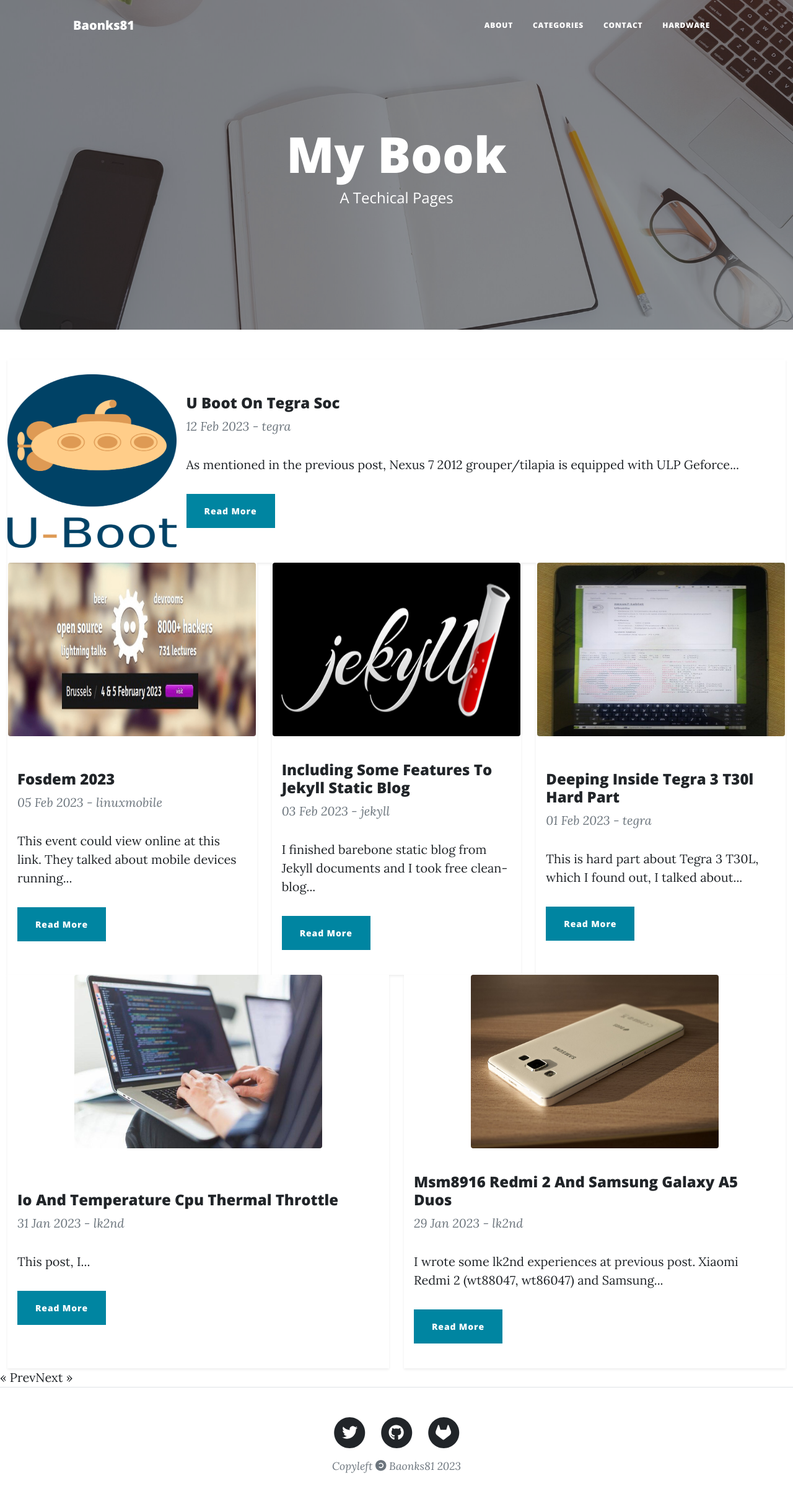
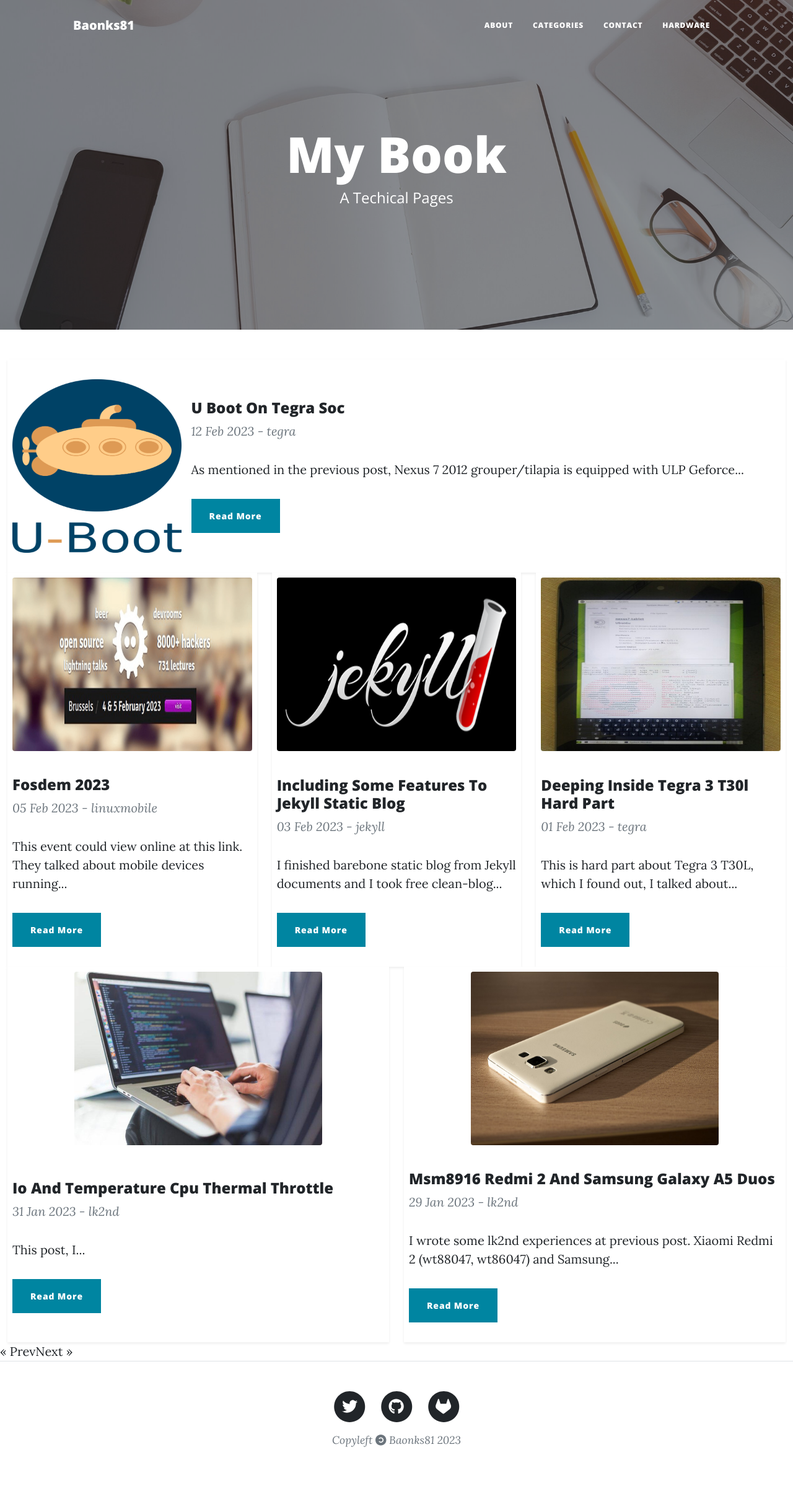
Before and after one commit to Baonks81/baonks81.github.io, a Jekyll site: the page built from index.html, in a window 1280 px wide. Shown: the whole page at 62% size. Built offline with Jekyll 4.4.1, drawn with Linux system fonts in a browser that asks for light colours; nearby versions of some CDN libraries; library files that are not in the unit come from our copies; the list of posts is cut into pages by our own code; after the commit the page ends 2385 px from its top, so only the background shows below that.

Commit message:
Update index.html

```diff
--- a/index.html
+++ b/index.html
@@ -21,7 +21,7 @@
                {% endif %}
 
             {% endif %}
-                    <div class="flex-grow-1">
+                    <div class="p-2 flex-grow-1">
                        <a href="{{ post.url | relative_url }}">
                           <div class="image-wrapper">
                              {% assign foundImage = 0 %}
@@ -38,7 +38,7 @@
                           </div>
                        </a>
                     </div>
-                    <div class="card-body">
+                    <div class="card-body p-2">
                        <div class="card-title">
                           <h4><a href="{{ post.url | relative_url }}">{{ post.title }}</a></h4>
                           <span class="text-muted font-weight-lighter fst-italic">{{ post.date | date: "%d %b %Y" }} - {{ post.category }}</span>
```
